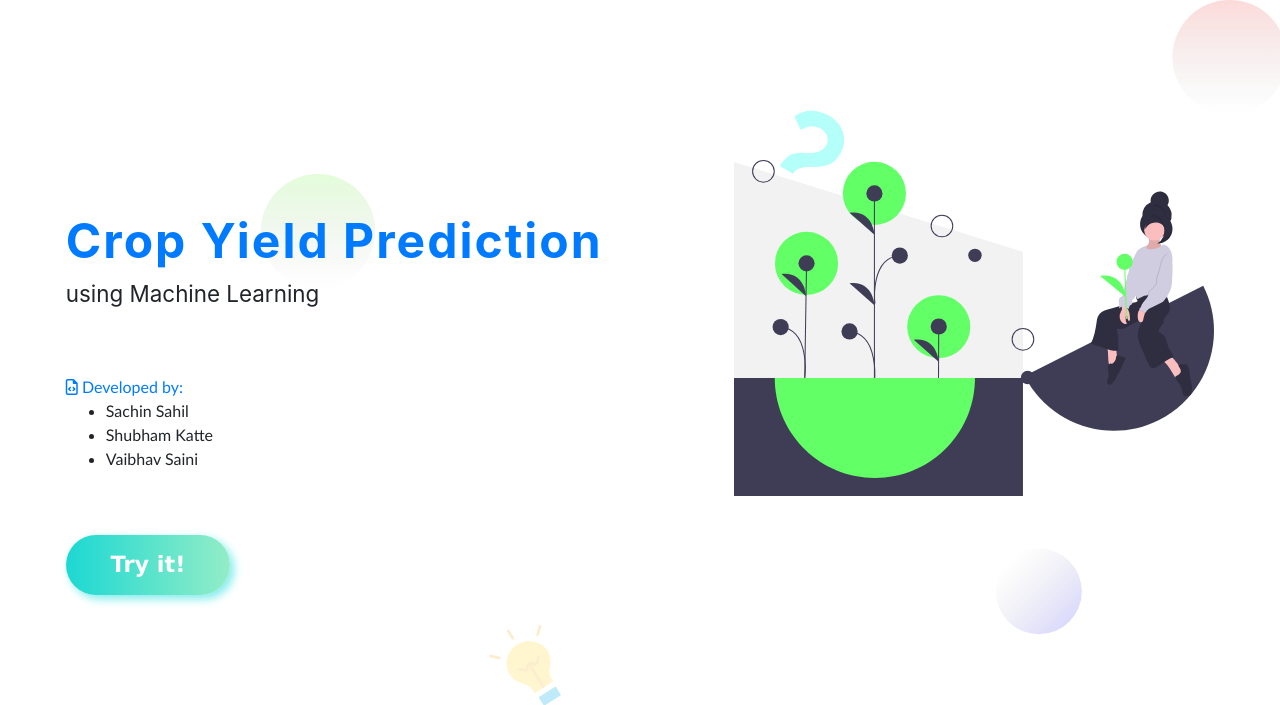
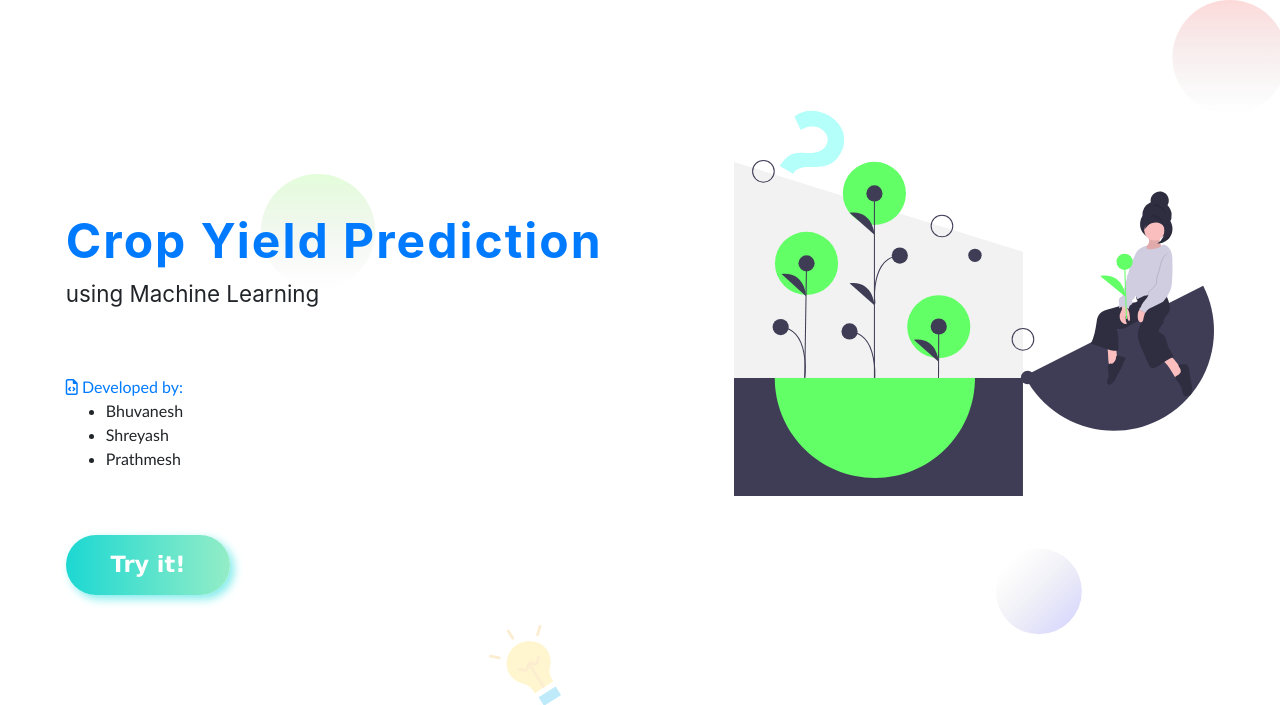
Before and after one commit to BhuvaneshKhangar/Crop-Yield-Prediction, a PHP site: page / in a window 1280 px wide. Shown: the top 705 px of the page. Run offline with PHP 8.4, Linux system fonts and the light colour scheme; some libraries are stand-ins or nearby versions.

Commit message:
Update index.php

```diff
--- a/index.php
+++ b/index.php
@@ -39,9 +39,9 @@
                     <i class="far fa-file-code"></i>&nbsp;Developed by:
                 </div>
                 <ul>
-                    <li>Sachin Sahil</li>
-                    <li>Shubham Katte </li>
-                    <li>Vaibhav Saini</li>
+                    <li>Bhuvanesh</li>
+                    <li>Shreyash </li>
+                    <li>Prathmesh</li>
                 </ul>
             </div>
             <div class="btn-grp">
```
